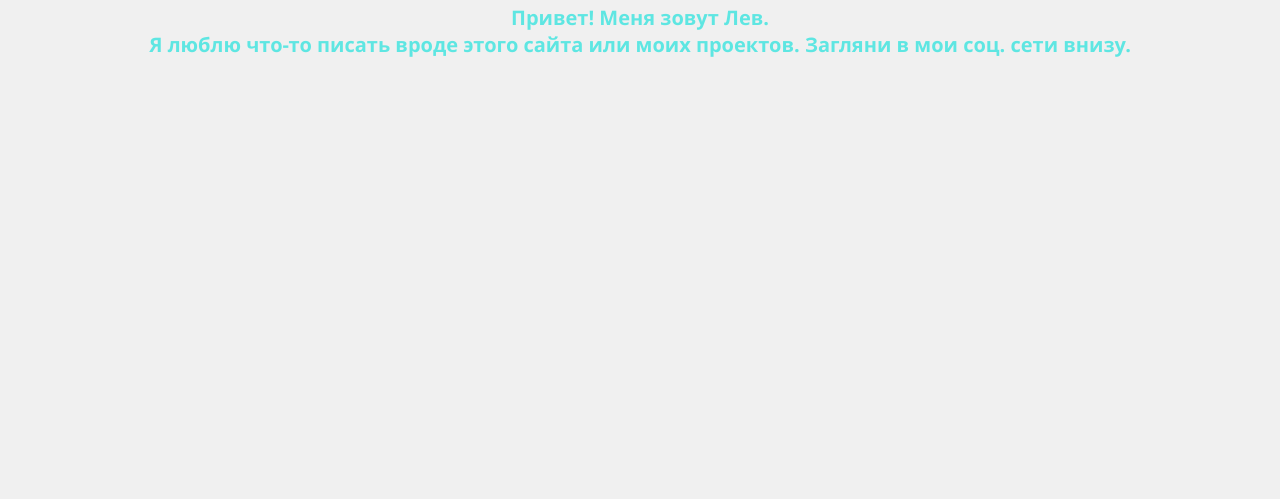
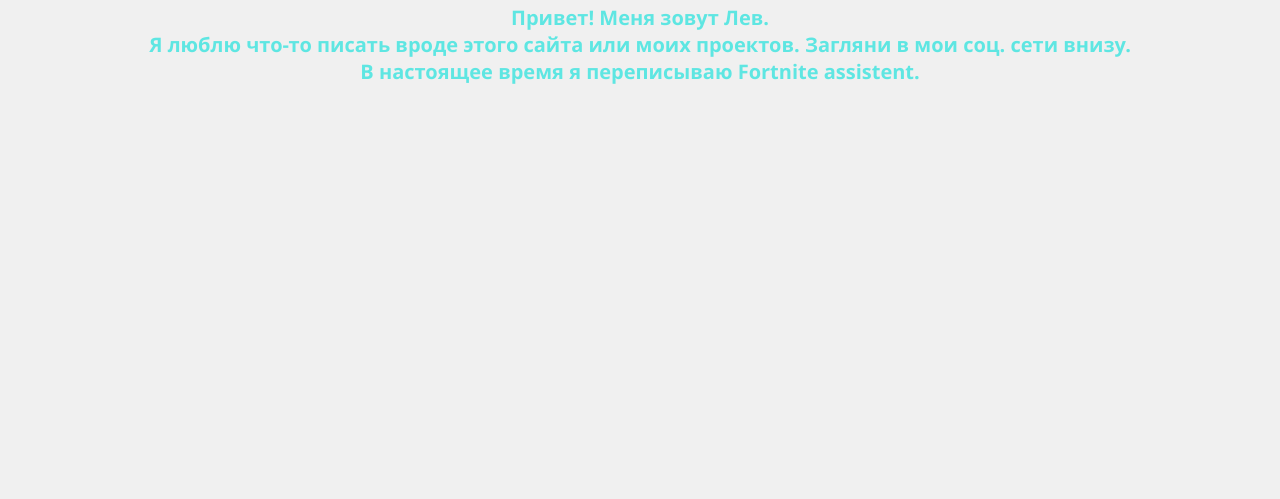
Before and after one commit to levbro14/Levletsplay, a plain HTML site: page index.html in a window 1280 px wide. Shown: the part 225-724 px from the top of the page. Drawn offline with Linux system fonts and the light colour scheme.

Commit message:
Update index.html

```diff
--- a/index.html
+++ b/index.html
@@ -240,7 +240,7 @@
     <div class="container">
         <div id="about" class="section active">
             <h1>Обо мне</h1>
-            <p>Привет! Меня зовут Лев. <br> Я люблю что-то писать вроде этого сайта или моих проектов. Загляни в мои соц. сети внизу.</p>
+            <p>Привет! Меня зовут Лев. <br> Я люблю что-то писать вроде этого сайта или моих проектов. Загляни в мои соц. сети внизу. <br> В настоящее время я переписываю Fortnite assistent.</p>
         </div>
         <div id="projects" class="section">
             <h1>Мои проекты</h1>
```
